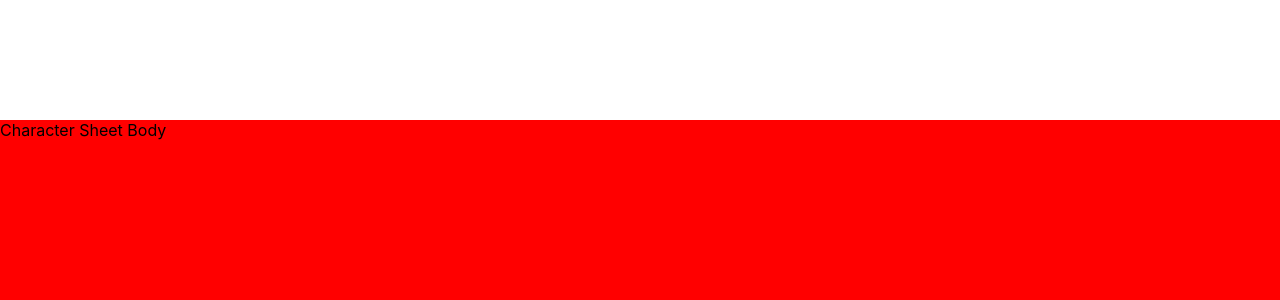
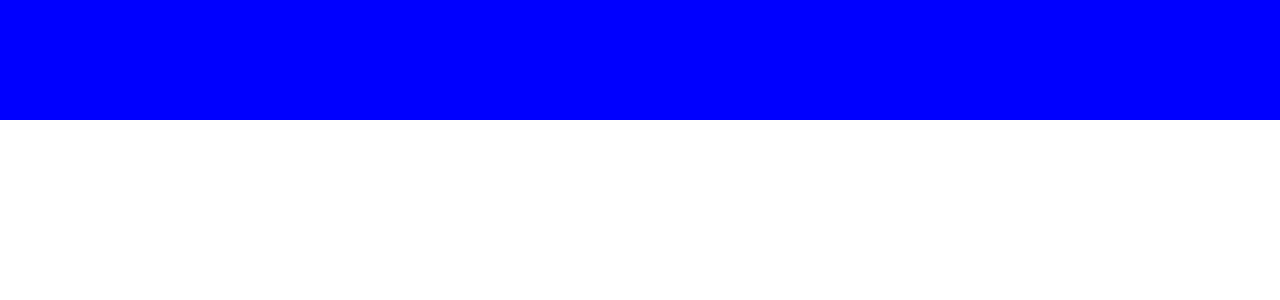
Before and after one commit to lukevangorder/5ESheets, a React (Create React App) app in the folder 5e-sheets/: page / in a window 1280 px wide. Shown: the top 300 px of the page. Built offline with nearby package versions, Linux system fonts and the light colour scheme.

Commit message:
Adds TopBar.js class and component and imports to App.js

```diff
--- a/5e-sheets/src/App.css
+++ b/5e-sheets/src/App.css
@@ -1,3 +1,10 @@
+.topBar {
+  background-color: blue;
+  position: absolute;
+  height: 15%;
+  width: 100%;
+}
+
 .CSheet {
   background-color: red;
   position: absolute;
--- a/5e-sheets/src/App.js
+++ b/5e-sheets/src/App.js
@@ -1,9 +1,10 @@
-import logo from './logo.svg';
 import './App.css';
+import TopBar from './TopBar';
 
 function App() {
   return (
-    <div class='CSheet'>Character Sheet Body</div>
+    <TopBar />
+    // <div class='CSheet'></div>
   );
 }
 
--- /dev/null
+++ b/5e-sheets/src/TopBar.js
@@ -0,0 +1,9 @@
+import React, { Component } from 'react';
+
+export default class TopBar extends Component {
+    render() {
+        return (
+            <div class='topBar'></div>
+        )
+    }
+}
```
